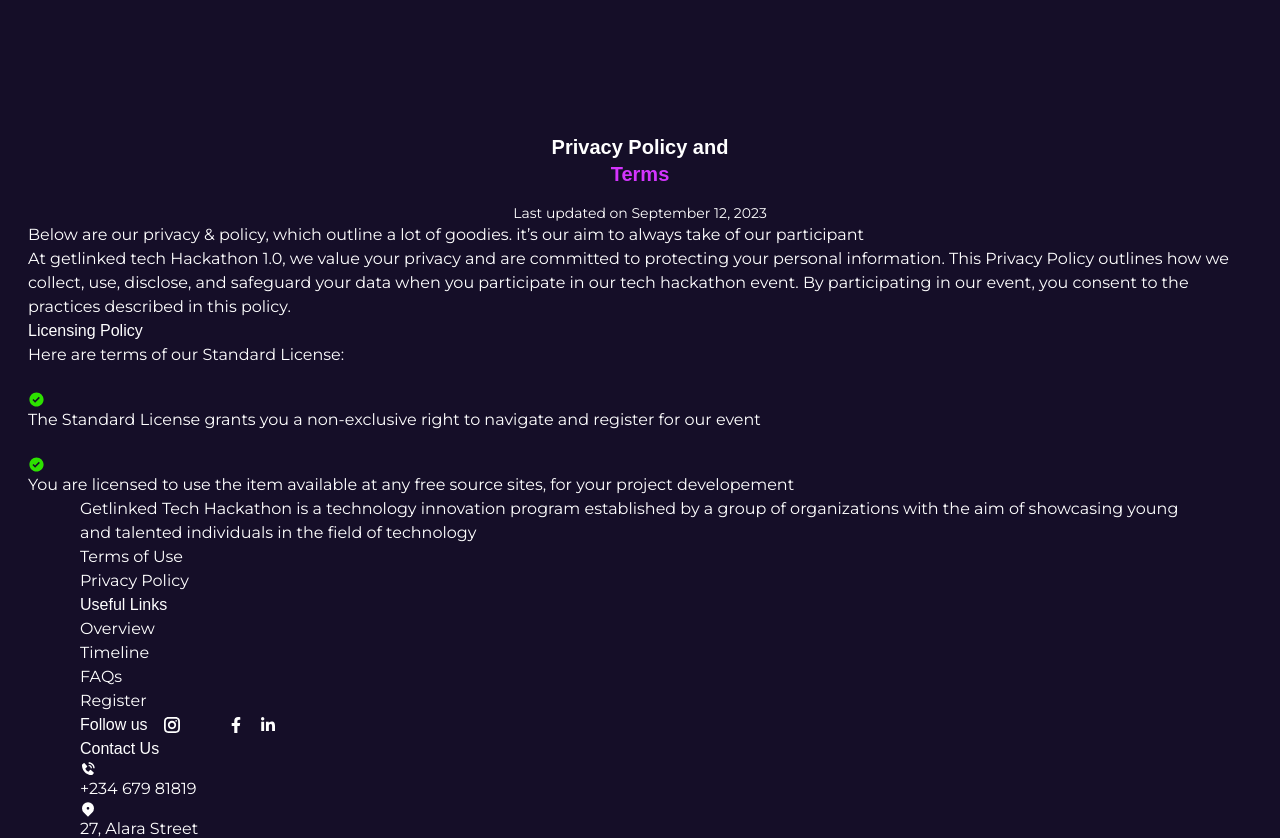
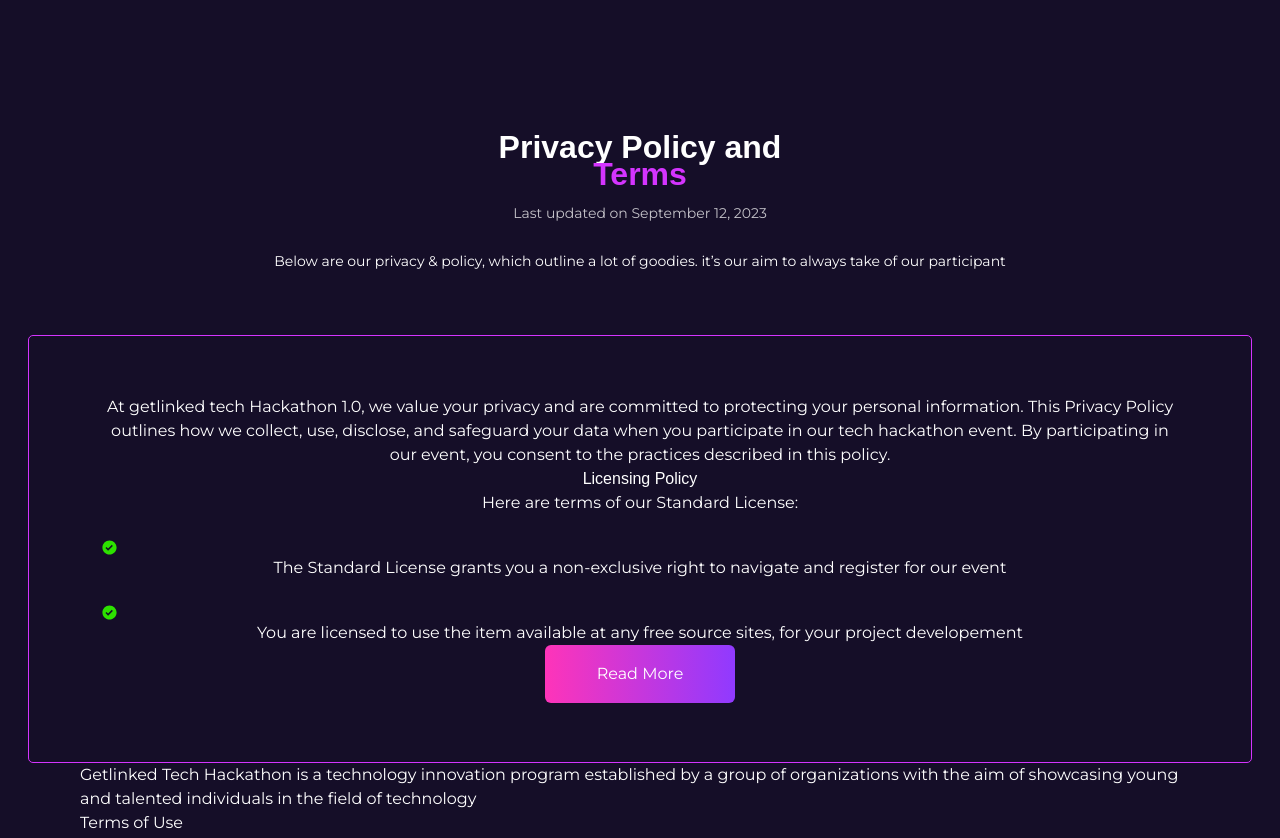
Before and after one commit to drew-chidi/getlinked, a React (Vite) app: page / in a window 1280 px wide. Shown: the part 6540-7378 px from the top of the page. Built offline with nearby package versions, Linux system fonts and the light colour scheme; some icons are missing; a web font is replaced by a local one.

Commit message:
licensing privacy

```diff
--- a/src/components/Home/PrivacyPolicy.jsx
+++ b/src/components/Home/PrivacyPolicy.jsx
@@ -1,24 +1,27 @@
 import { BiSolidCheckCircle } from 'react-icons/bi';
+import Button from '../Button/Button';
 
 const PrivacyPolicy = () => {
   return (
     <div>
       <div className=''>
         <div className='flex justify-center gap-2.5 lg:gap-4 flex-col items-center text-center mt-[58px]'>
-          <h2 className='text-xl font-bold leading-[26.6px]'>
+          <h2 className='text-xl font-bold leading-[26.6px] tab:text-[2rem]'>
             <span>Privacy Policy and</span>
             <br />
             <span className='text-purple-50'>Terms</span>
           </h2>
-          <p className='text-sm'>Last updated on September 12, 2023</p>
+          <p className='text-sm text-[rgb(255_255_255/0.75)]'>
+            Last updated on September 12, 2023
+          </p>
         </div>
         {/* Policies */}
-        <div>
-          <p>
+        <div className='text-center mt-7'>
+          <p className='text-sm mb-[30px] tab:mb-16'>
             Below are our privacy & policy, which outline a lot of goodies. it’s
             our aim to always take of our participant
           </p>
-          <div>
+          <div className='border border-purple-50 rounded-[5px] px-3.5 tab:px-10 xl:px-[72px] py-11 tab:py-14 xl:py-[59px]'>
             <p>
               At getlinked tech Hackathon 1.0, we value your privacy and are
               committed to protecting your personal information. This Privacy
@@ -47,8 +50,9 @@
                 </p>
               </div>
             </div>
+            {/* Button Here */}
+            <Button>Read More</Button>
           </div>
-          {/* Button Here */}
         </div>
       </div>
     </div>
```
